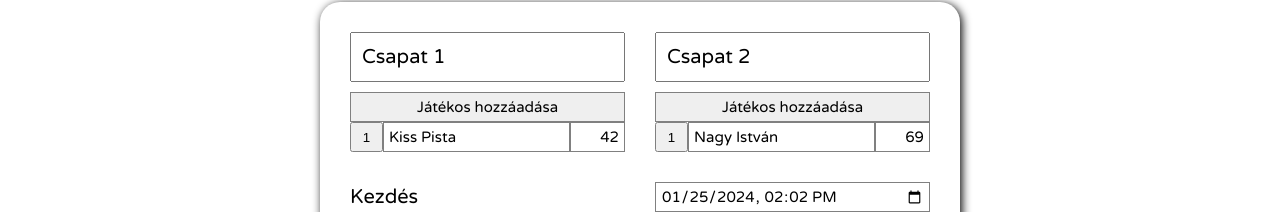
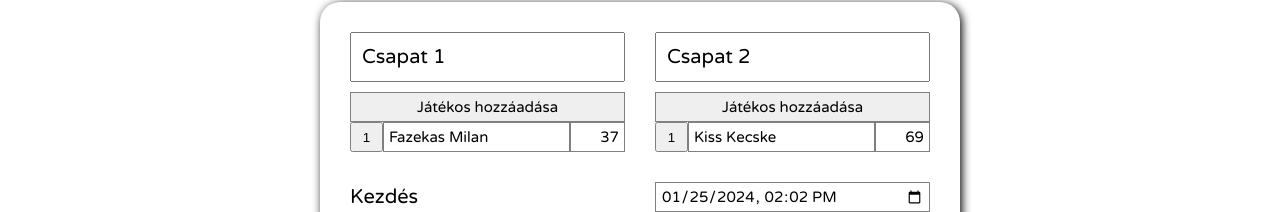
Before and after one commit to fmilan1/scoreboard, a React (Create React App) app: page / in a window 1280 px wide. Shown: the part 98-310 px from the top of the page. Built offline with nearby package versions, Linux system fonts and the light colour scheme; a web font is replaced by a local one.

Commit message:
store everything in one object

```diff
--- a/src/App.js
+++ b/src/App.js
@@ -5,10 +5,6 @@ import './App.css'
 import Scoreboard from './screens/Scoreboard';
 
 function App() {
-
-    const [teamNames, setTeamName] = useState(['Csapat 1', 'Csapat 2']);
-    const [players, setPlayers] = useState([{ name: 'Kiss Pista', number: 42 }]);
-
 
     document.addEventListener('contextmenu', event => event.preventDefault());
 
--- a/src/components/PlayerList.js
+++ b/src/components/PlayerList.js
@@ -1,50 +1,50 @@
 import React, { useEffect, useState } from "react";
 import styles from '../screens/styles/Home.module.css';
 
-export default function PlayerList({ data, team, update }) {
+export default function PlayerList({ team, update }) {
 
-    const [players, setPlayers] = useState(data);
-    const [hoveredButtonIdx, setHoveredIdx] = useState(null);
+    const [thisTeam, setThisTeam] = useState(team);
 
-    const listItems = players[team].map((player, index) => (
+    useEffect(() => {
+        update(thisTeam);
+    }, [thisTeam]);
+
+    const listItems = thisTeam.players.map((player, index) => (
         <>
             <button className={`${styles.index} ${styles.button}`}
                 title="Játékos eltávolítása"
-                onMouseOver={() => setHoveredIdx(index)}
-                onMouseLeave={() => setHoveredIdx(null)}
-
 
                 onClick={() => {
-                    setPlayers((prev) => {
-                        let tmp = [...prev];
+                    setThisTeam((prev) => {
+
+                        let tmp = [...prev.players];
                         tmp.splice(index, 1);
-                        let textboxes = [document.querySelectorAll(`#name-${team}`), document.querySelectorAll(`#number-${team}`)];
+                        let textboxes = [document.querySelectorAll(`#name-${thisTeam.id}`), document.querySelectorAll(`#number-${thisTeam.id}`)];
+                        console.log(tmp);
                         for (let i = 0; i < tmp.length; i++) {
                             textboxes[0][i].value = tmp[i].name;
                             textboxes[1][i].value = parseInt(tmp[i].number);
                         }
-                        return [...tmp];
+
+                        return { id: thisTeam.id, name: thisTeam.name, players: [...tmp] };
                     });
                 }}>
                 {index + 1}
             </button>
-            <input className={styles.input} type="text" id={`name-${team}`} defaultValue={player.name} onChange={(e) => player.name = e.target.value} />
-            <input className={styles.input} type="number" id={`number-${team}`} defaultValue={player.number} onChange={(e) => player.number = parseInt(e.target.value)} />
+            <input className={styles.input} type="text" id={`name-${thisTeam.id}`} defaultValue={player.name} onChange={(e) => player.name = e.target.value} />
+            <input className={styles.input} type="number" id={`number-${thisTeam.id}`} defaultValue={player.number} onChange={(e) => player.number = parseInt(e.target.value)} />
         </>
     ));
 
     return (
         <div className={styles.listContainer} >
-            <button className={styles.input} type='button' disabled={players[team].length >= 20}
+            <button className={styles.input} type='button' disabled={thisTeam.players.length >= 20}
                 onClick={() => {
-                    setPlayers(() => {
-                        let tmp = [...players];
-                        tmp[team].push({ name: '', number: '' });
-                        return tmp;
+                    setThisTeam(() => {
+                        return { id: thisTeam.id, name: thisTeam.name, players: [...thisTeam.players, { name: '', number: '' }] }
                     });
-                    update(players);
                 }}>Játékos hozzáadása</button>
             {listItems}
         </div>
-    )
+    );
 }
--- a/src/screens/Home.js
+++ b/src/screens/Home.js
@@ -6,13 +6,23 @@ import { useNavigate } from 'react-router-dom'
 
 function Home() {
 
-    const [teamNames, setTeamNames] = useState(['Csapat 1', 'Csapat 2']);
-    const [players, setPlayers] = useState([[{ name: 'Kiss Pista', number: 42 }], [{ name: 'Nagy István', number: 69 }]])
+    const [teams, setTeams] = useState({
+        team1: {
+            id: 0,
+            name: 'Csapat 1',
+            players: [{ name: 'Fazekas Milan', number: 37 }],
+        },
+        team2: {
+            id: 1,
+            name: 'Csapat 2',
+            players: [{ name: 'Kiss Kecske', number: 69 }],
+        }
+    });
 
     const navigate = useNavigate();
 
-    function updatePlayers(data) {
-        setPlayers(data);
+    function updateTeam(updatedTeam) {
+        setTeams({ team1: updatedTeam.id == teams.team1.id ? updatedTeam : teams.team1, team2: updatedTeam.id == teams.team2.id ? updatedTeam : teams.team2 });
     }
 
     return (
@@ -25,25 +35,23 @@ function Home() {
                     <div className={styles.row} >
 
                         <div className={styles.column}>
-                            <input type='text' defaultValue={teamNames[0]} className={styles.teamNameTextbox} onChange={(e) => setTeamNames([e.target.value, teamNames[1]])} />
-                            <PlayerList data={players} team={0} update={updatePlayers} />
-
+                            <input type='text' defaultValue={teams.team1.name} className={styles.teamNameTextbox} onChange={(e) => teams.team1.name = e.target.value} />
+                            <PlayerList team={teams.team1} update={updateTeam} />
                         </div>
 
                         <div className={styles.column}>
-                            <input type='text' defaultValue={teamNames[1]} className={styles.teamNameTextbox} onChange={(e) => setTeamNames([teamNames[0], e.target.value])} />
-                            <PlayerList data={players} team={1} update={updatePlayers} />
+                            <input type='text' defaultValue={teams.team2.name} className={styles.teamNameTextbox} onChange={(e) => teams.team2.name = e.target.value} />
+                            <PlayerList team={teams.team2} update={updateTeam} />
                         </div>
                     </div>
                     <div className={styles.settingsContainer}>
                         <div className={styles.title}>Kezdés</div>
-                        {/* <input className={styles.input} type='time' id='startTime' defaultValue={new Date().toString().split(' ')[4].substring(0, 5)} /> */}
                         <input className={styles.input} type='datetime-local' id='startTime' defaultValue={new Date(new Date().setMinutes(new Date().getMinutes() - new Date().getTimezoneOffset())).toISOString().slice(0, 16)} />
                         <div className={styles.title}>Játékpercek</div>
                         <input className={styles.input} type='number' id='minutes' defaultValue={100} />
                     </div>
                     <div className={styles.row}>
-                        <button className={styles.button} onClick={() => navigate('/scoreboard/', { state: { teams: { team1: { name: teamNames[0], players: players[0] }, team2: { name: teamNames[1], players: players[1] } }, startTime: new Date(document.querySelector('#startTime').value), minutes: parseInt(document.querySelector('#minutes').value) } })}>
+                        <button className={styles.button} onClick={() => navigate('/scoreboard/', { state: { teams, startTime: new Date(document.querySelector('#startTime').value), minutes: parseInt(document.querySelector('#minutes').value) } })}>
                             Indítás
                         </button>
                     </div>
```
Also changed, not shown: src/components/BottomSheet.js (+4 -10 lines).
